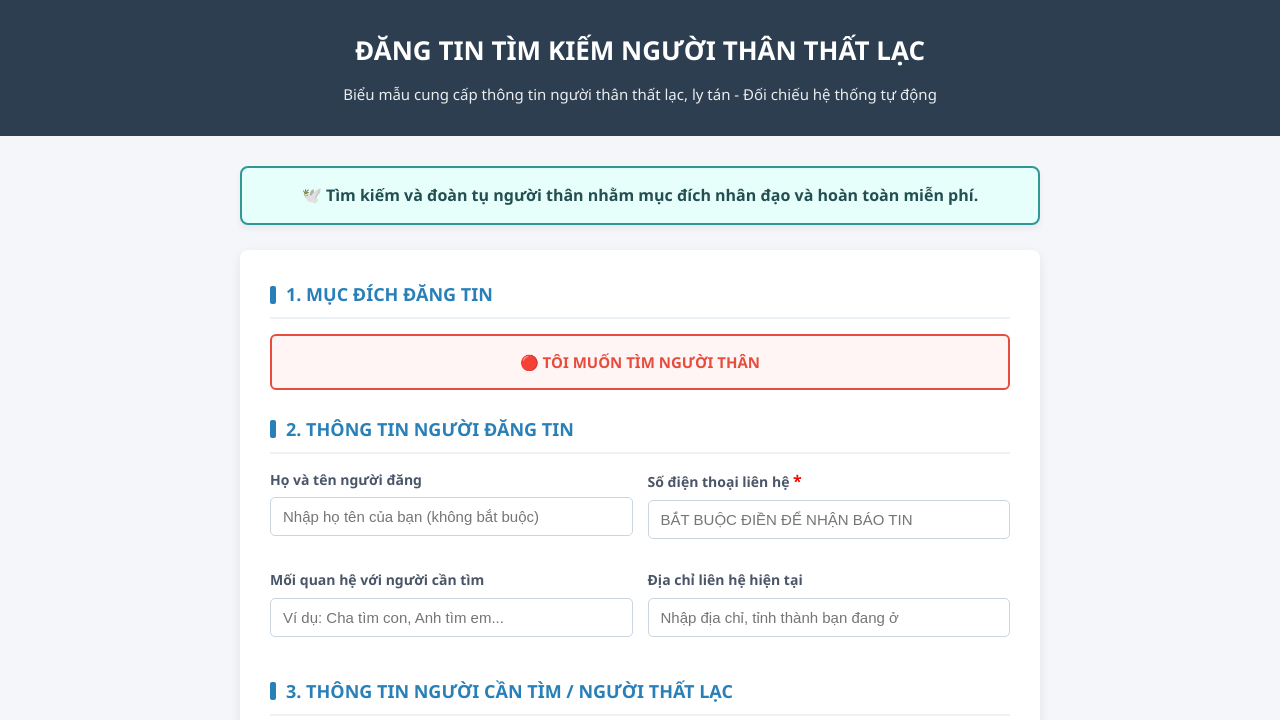
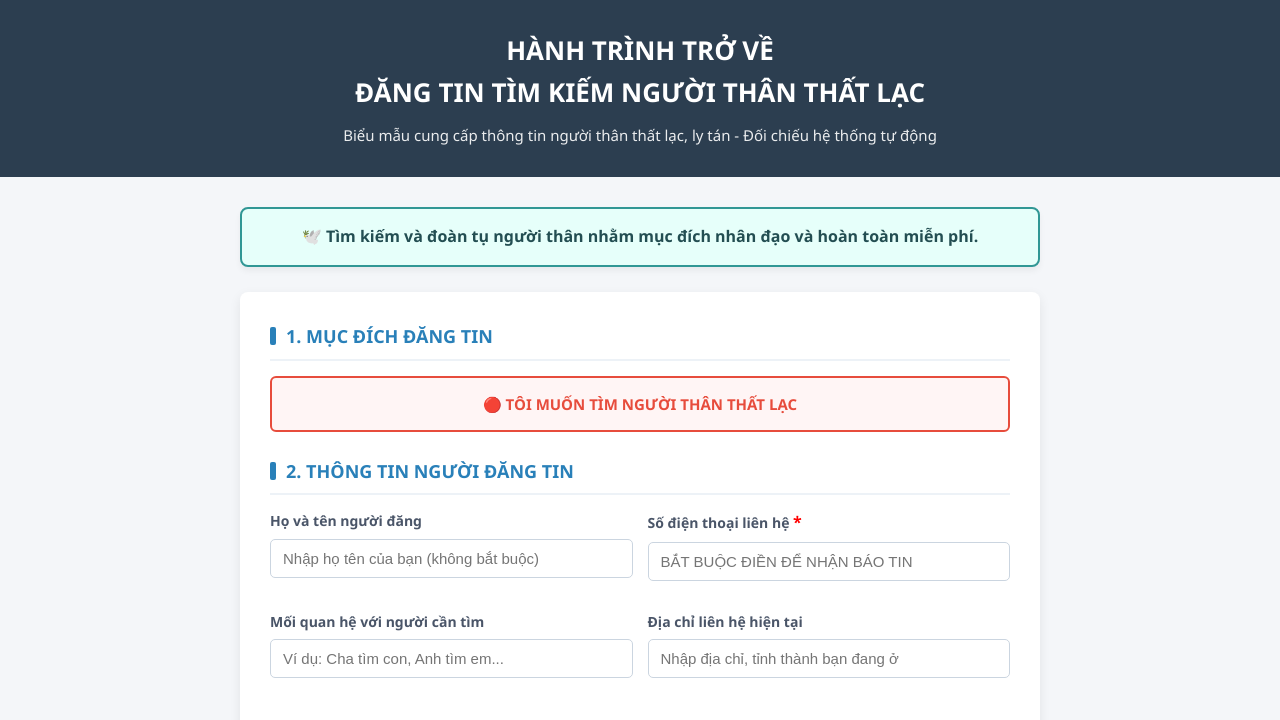
Before and after one commit to hanhtrinhtrove/timkiemnguoithanthatlac, a plain HTML site: page index.html in a window 1280 px wide. Shown: the top 720 px of the page. Drawn offline with Linux system fonts and the light colour scheme; no server answers.

Commit message:
Update index.html

```diff
--- a/index.html
+++ b/index.html
@@ -87,6 +87,7 @@
 <body>
 
     <header>
+         <h1>HÀNH TRÌNH TRỞ VỀ</h1>
         <h1>ĐĂNG TIN TÌM KIẾM NGƯỜI THÂN THẤT LẠC</h1>
         <p>Biểu mẫu cung cấp thông tin người thân thất lạc, ly tán - Đối chiếu hệ thống tự động</p>
     </header>
@@ -110,7 +111,7 @@
 
                 <div class="section-title first">1. MỤC ĐÍCH ĐĂNG TIN</div>
                 <div class="single-selector">
-                    🔴 TÔI MUỐN TÌM NGƯỜI THÂN
+                    🔴 TÔI MUỐN TÌM NGƯỜI THÂN THẤT LẠC
                 </div>
                 <input type="hidden" id="formType" value="find">
 
```
